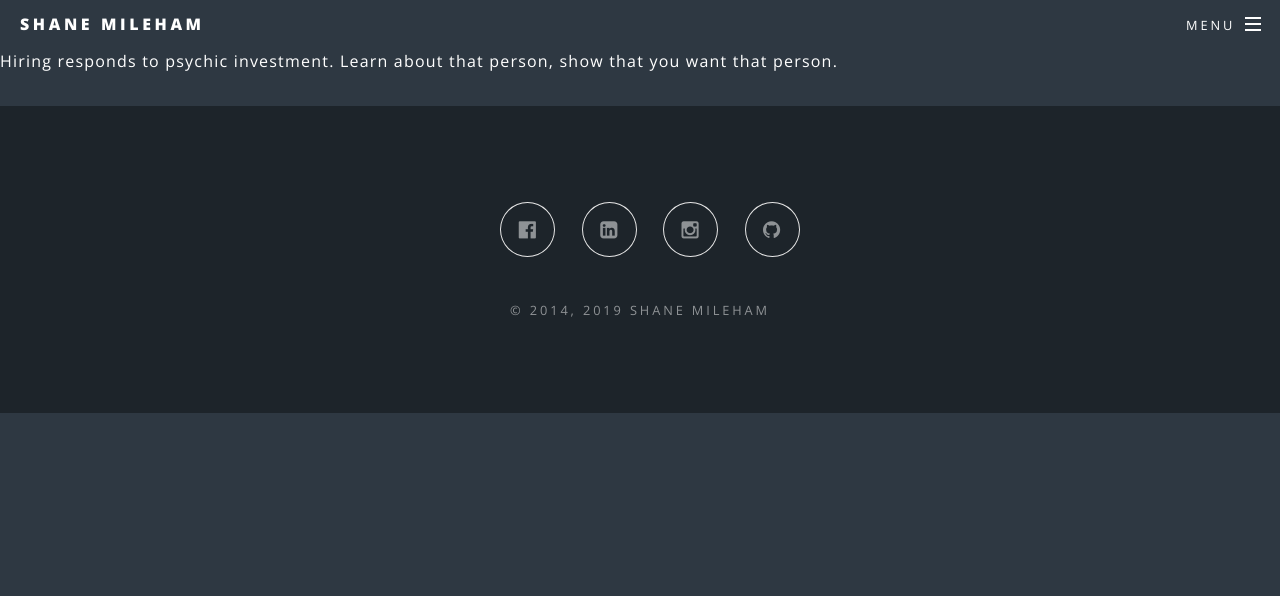
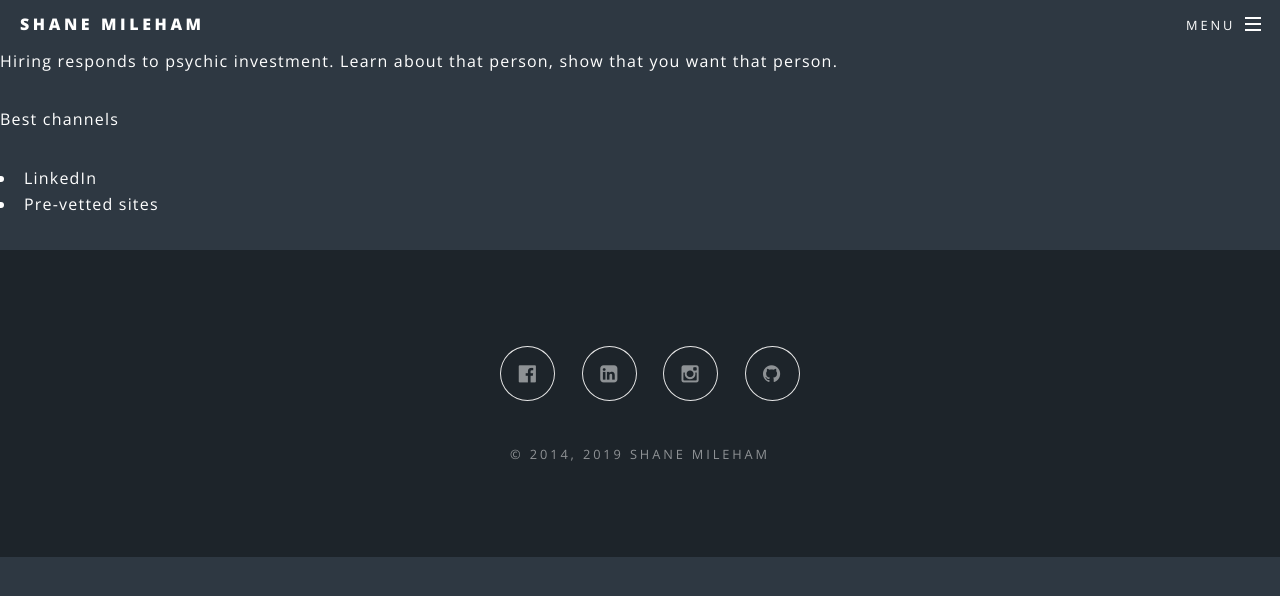
Before and after one commit to shanemileham/shanemileham.github.io, a Jekyll site: the page built from _kb/professional/hiring/hiring.md, in a window 1280 px wide. Shown: the top 596 px of the page. Built offline with Jekyll 4.4.1, drawn with Linux system fonts in a browser that asks for light colours; comment, search, counter and statistics services are not loaded.

Commit message:
Added hiring channels

```diff
--- a/_kb/professional/hiring/hiring.md
+++ b/_kb/professional/hiring/hiring.md
@@ -3,3 +3,7 @@ title: Hiring
 ---
 
 Hiring responds to psychic investment. Learn about that person, show that you want that person.
+
+Best channels
+- LinkedIn
+- Pre-vetted sites
```
